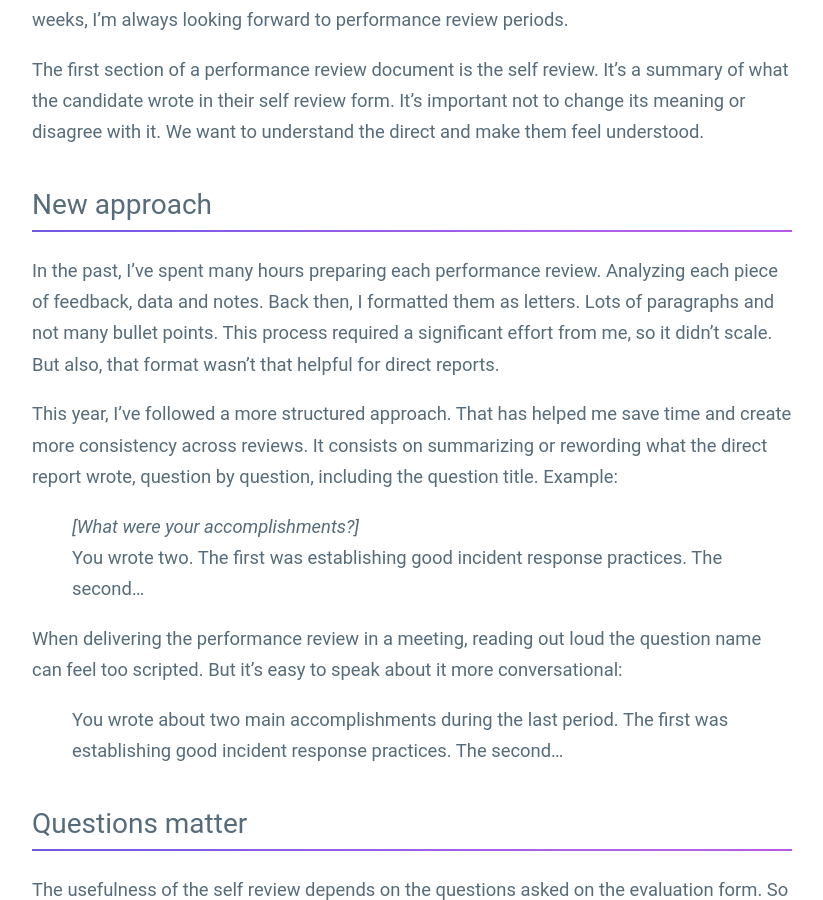
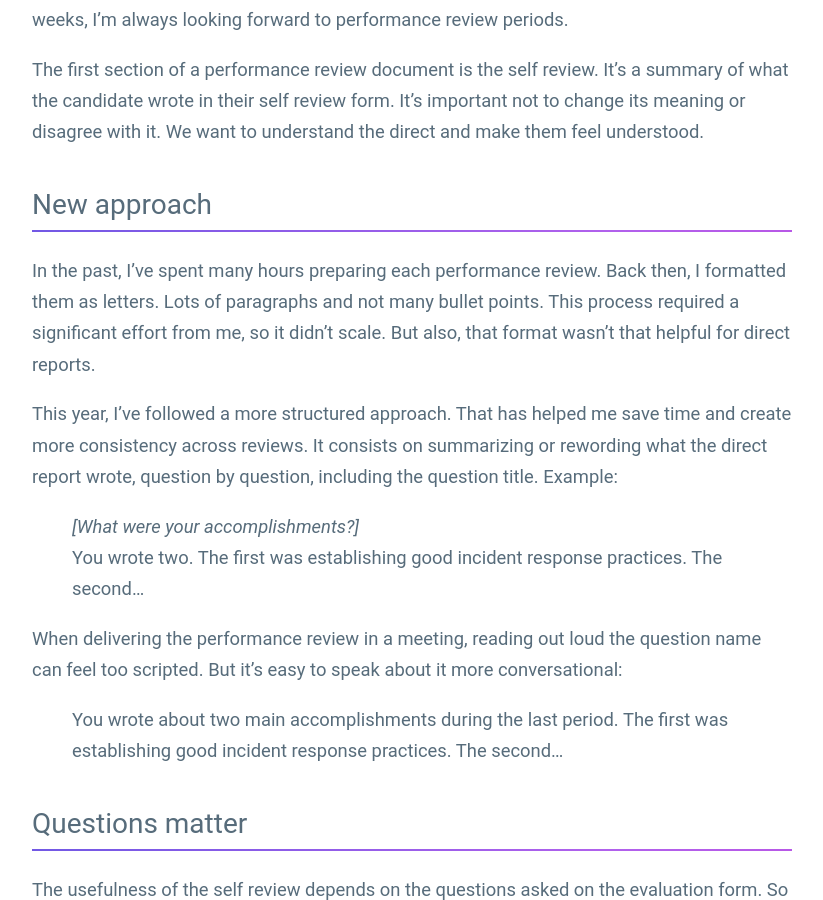
Before and after one commit to guillermodlpa/site, a Jekyll site: the page built from _posts/2021-03-29-better-approach-self-review-in-performance-reviews.markdown, in a window 1280 px wide and 900 px high, scrolled down 531 px. Shown: the whole window, without its empty margins (228-1051 px from the left). Built offline with Jekyll 4.4.1, drawn with Linux system fonts in a browser that asks for light colours.

Commit message:
Updated Better Approach Self Review In Performance Reviews

```diff
--- a/_posts/2021-03-29-better-approach-self-review-in-performance-reviews.markdown
+++ b/_posts/2021-03-29-better-approach-self-review-in-performance-reviews.markdown
@@ -11,7 +11,7 @@ The first section of a performance review document is the self review. It's a su
 
 ## New approach
 
-In the past, I've spent many hours preparing each performance review. Analyzing each piece of feedback, data and notes. Back then, I formatted them as letters. Lots of paragraphs and not many bullet points. This process required a significant effort from me, so it didn't scale. But also, that format wasn't that helpful for direct reports.
+In the past, I've spent many hours preparing each performance review. Back then, I formatted them as letters. Lots of paragraphs and not many bullet points. This process required a significant effort from me, so it didn't scale. But also, that format wasn't that helpful for direct reports.
 
 This year, I've followed a more structured approach. That has helped me save time and create more consistency across reviews. It consists on summarizing or rewording what the direct report wrote, question by question, including the question title. Example:
 
```
